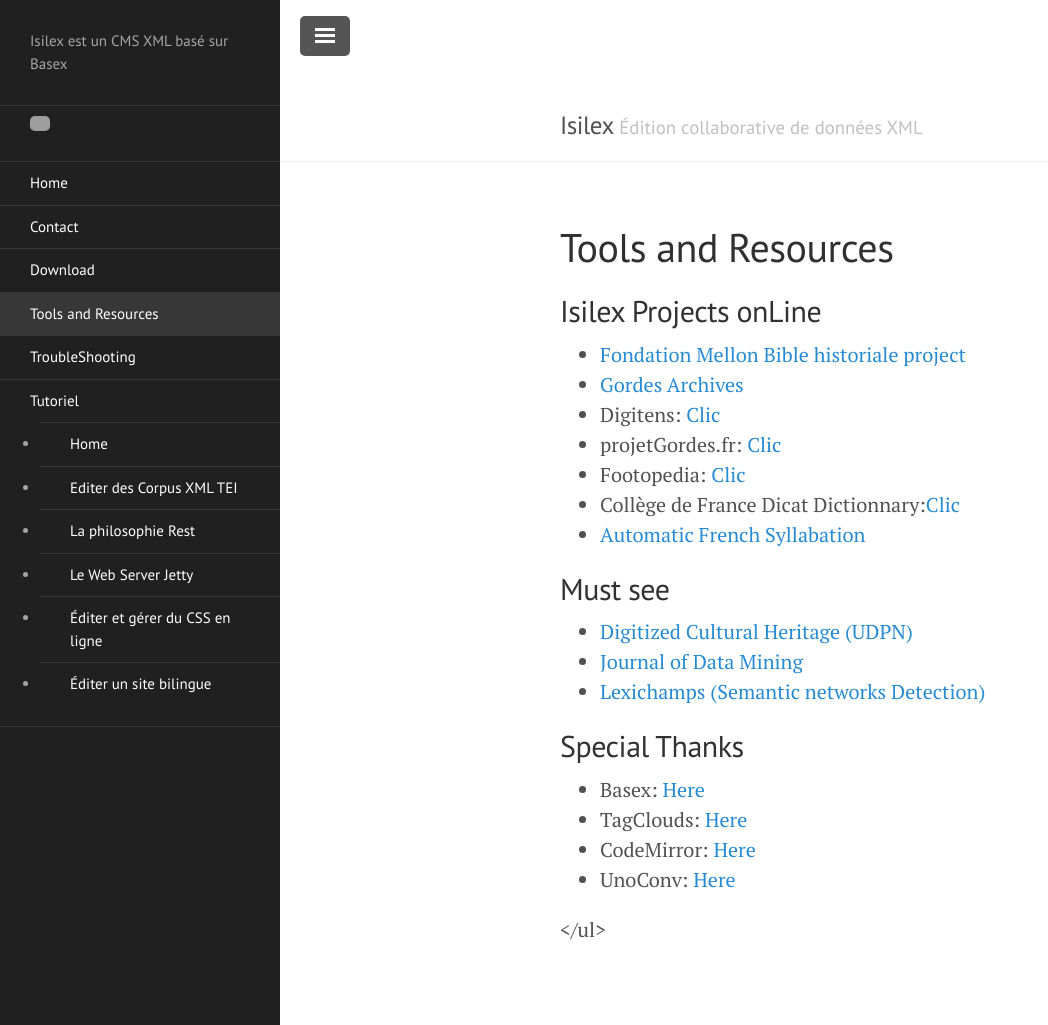
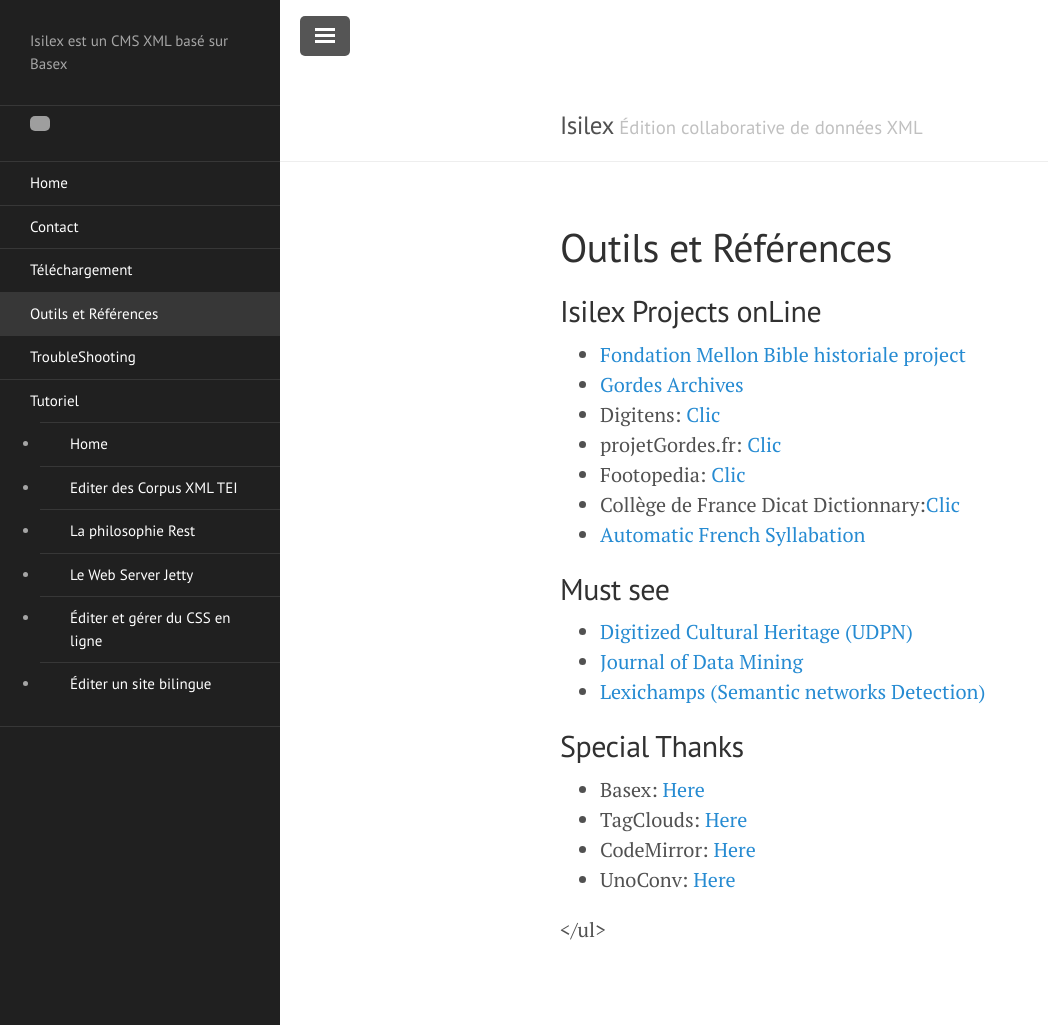
Before and after one commit to Isilex/easy-xml-fr, a Jekyll site: the page built from Tools anr Resources.md, in a window 1280 px wide and 1025 px high. Shown: the whole window, without its empty margins (0-1048 px from the left). Built offline with Jekyll 4.4.1, drawn with Linux system fonts in a browser that asks for light colours; grey boxes are pictures that could not be loaded.

Commit message:
menu en français

```diff
--- a/Download.md
+++ b/Download.md
@@ -1,6 +1,6 @@
 ---
 layout: page
-title: Download
+title: Téléchargement
 ---
 
 Go to <a href="">Github page for Download</a>
--- a/Tools anr Resources.md
+++ b/Tools anr Resources.md
@@ -1,6 +1,6 @@
 ---
 layout: page
-title: Tools and Resources
+title: Outils et Références
 ---
 
 
```
